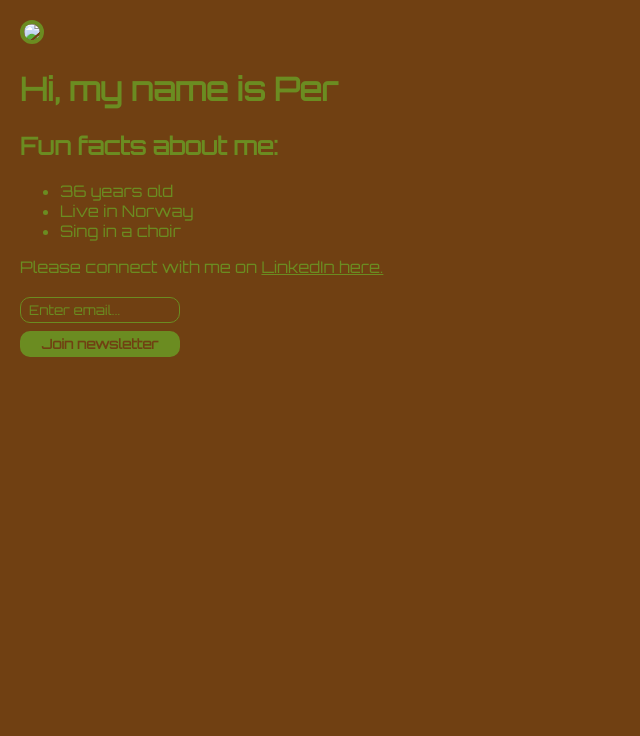
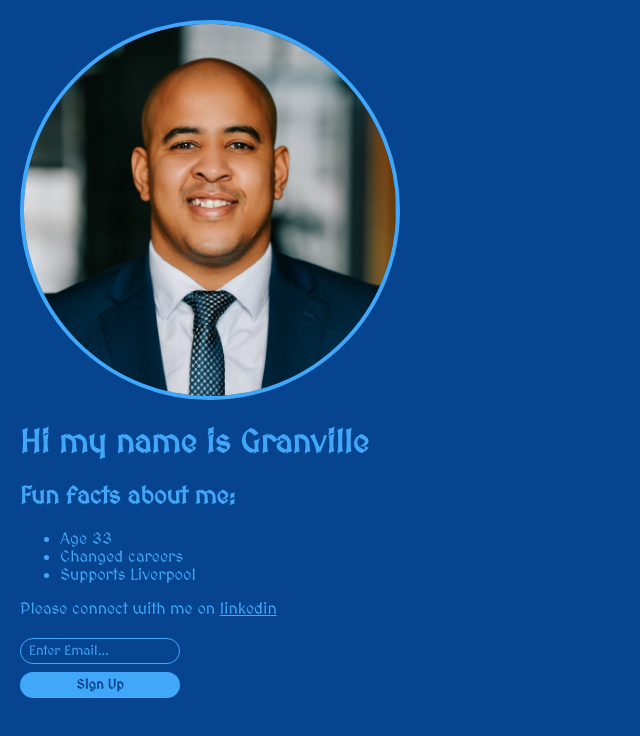
Before and after one commit to GXS-FIN/Personal-Website, a website built with Vite: page Personal Website/index.html in a window 1280 px wide. Shown: the whole page, without its empty margins (0-640 px from the left). Built offline with nearby package versions, Linux system fonts and the light colour scheme; files whose address does not match are found by name; a web font is replaced by a local one.

Commit message:
corrrect index.js

```diff
--- a/Personal Website/index.html
+++ b/Personal Website/index.html
@@ -10,16 +10,19 @@
         Challenge 1:
         Write the HTML for your personal website.
         -->
-        <img src="per.jpg">
-        <h1>Hi, my name is Per</h1>
-        <h2>Fun facts about me:</h2>
+        <img src= "profilepic.jpeg"/>
+        <h1>Hi my name is Granville</h1>
+        <h2>Fun facts about me: </h2>
         <ul>
-            <li>36 years old</li>
-            <li>Live in Norway</li>
-            <li>Sing in a choir</li>
+            <li>Age 33</li>
+            <li>Changed careers</li>
+            <li>Supports Liverpool</li>
         </ul>
-        <p>Please connect with me on <a href="https://www.linkedin.com/in/per-harald-borgen/" taget="_blank">LinkedIn here.</a></p>
-        <input type="text" placeholder="Enter email...">
-        <button>Join newsletter</button>
+
+        <p>Please connect with me on <a href = "https://www.linkedin.com/in/granville-smith-240881158/" target = "_blank"> linkedin </a></p>
+        <input placeholder="Enter Email..."/>
+        <button>Sign Up</button>
+
+
     </body>
 </html>
--- a/Personal Website/index.js
+++ b/Personal Website/index.js
@@ -2,16 +2,16 @@
 // Replace the arguments below according to your preference.
 
 // space, scary, military, romantic, cowboy, fantasy, superhero
-favouriteMovieGenre("space")
+favouriteMovieGenre("fantasy")
 
 // watermelon, tomato, banana, orange, avocado, blueberry
-favouriteFruit("avocado")
+favouriteFruit("blueberry")
 
 // light, dark
 favouriteMode("dark")
 
 // sharp, soft, round
-favouriteEdgeStyle("soft")
+favouriteEdgeStyle("round")
 
 
 
```
Also changed, not shown: Personal Website/package.json (+7 -3 lines).
